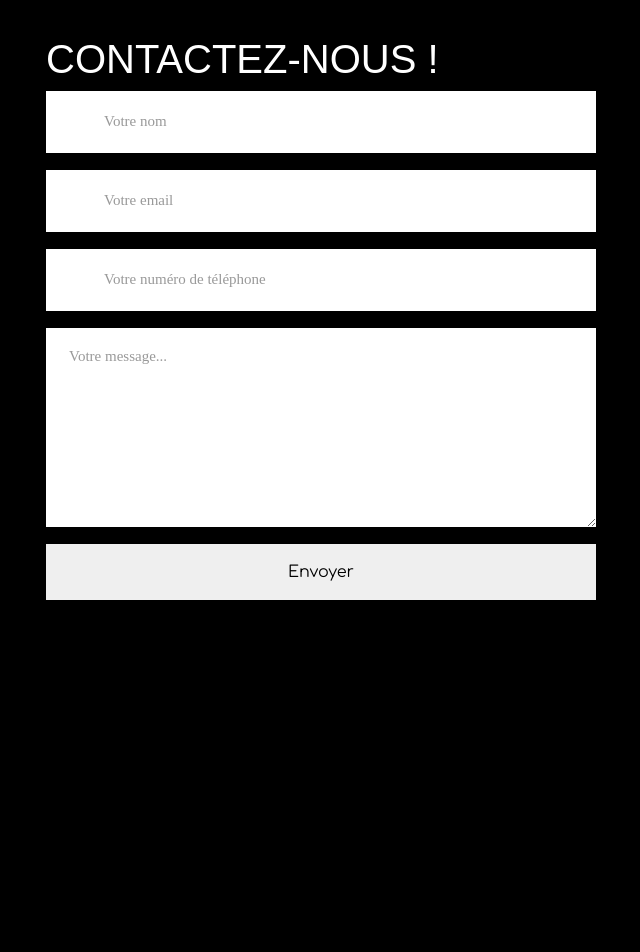
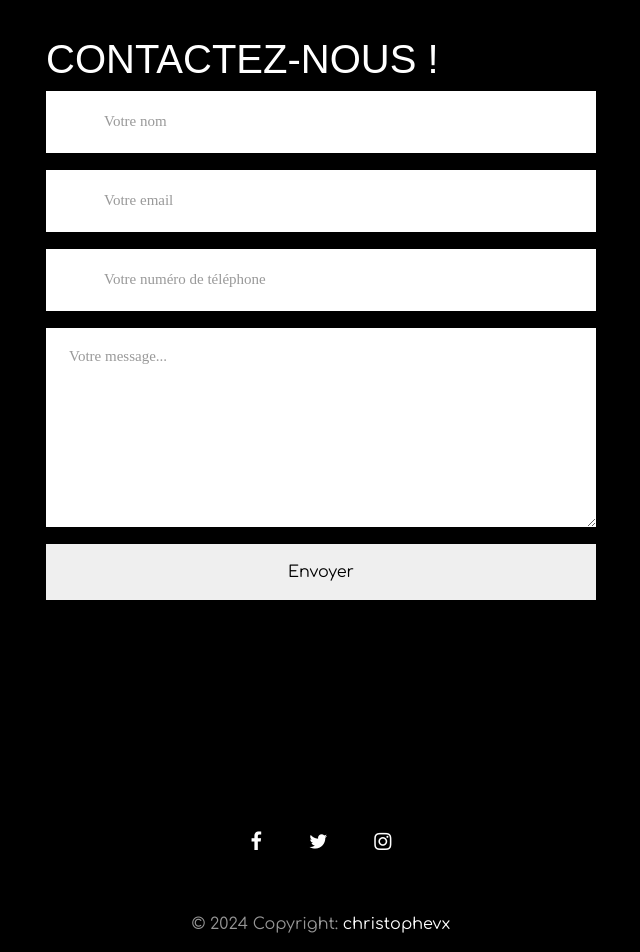
Before and after one commit to christophevx/xpcreation, a Jekyll site: the page built from contact.html, in a window 1280 px wide. Shown: the part 1008-1960 px from the top of the page, without its empty margins (319-959 px from the left). Built offline with Jekyll 4.4.1, drawn with Linux system fonts in a browser that asks for light colours; some web fonts are replaced; before the commit the page ends 1800 px from its top, so only the background shows below that.

Commit message:
Ajout du footer avec les boutons vers les réseaux sociaux

```diff
--- /dev/null
+++ b/_includes/footer.html
@@ -0,0 +1,46 @@
+<footer class="text-center bg-body-tertiary">
+    <!-- Grid container -->
+    <div class="container pt-4">
+      <!-- Section: Social media -->
+      <section class="mb-4">
+        <!-- Facebook -->
+        <a
+          data-mdb-ripple-init
+          class="btn btn-link btn-floating btn-lg m-1 socialnetworkbtn"
+          href="#!"
+          role="button"
+          data-mdb-ripple-color="dark"
+          ><i class="fab icon-facebook-f"></i
+        ></a>
+
+        <!-- Twitter -->
+        <a
+          data-mdb-ripple-init
+          class="btn btn-link btn-floating btn-lg m-1 socialnetworkbtn"
+          href="#!"
+          role="button"
+          data-mdb-ripple-color="dark"
+          ><i class="fab icon-twitter"></i
+        ></a>
+
+        <!-- Instagram -->
+        <a
+          data-mdb-ripple-init
+          class="btn btn-link btn-floating btn-lg m-1 socialnetworkbtn"
+          href="#!"
+          role="button"
+          data-mdb-ripple-color="dark"
+          ><i class="fab icon-instagram"></i
+        ></a>
+      </section>
+      <!-- Section: Social media -->
+    </div>
+    <!-- Grid container -->
+
+    <!-- Copyright -->
+    <div class="text-center p-3" style="background-color: rgba(0, 0, 0, 0.05);">
+      © {{ site.time | date: '%Y' }} Copyright:
+      <a class="socialnetworkbtn" href="https://christophevx.com/">christophevx</a>
+    </div>
+    <!-- Copyright -->
+  </footer>
--- a/_layouts/default.html
+++ b/_layouts/default.html
@@ -38,6 +38,7 @@
     {% include menu2.html %}
     {% include video.html %}
     {{ content }}
+    {% include footer.html %}
 </body>
 
 </html>
--- a/assets/css/styles.css
+++ b/assets/css/styles.css
@@ -872,3 +872,8 @@ div.container-contact100-form-btn:nth-child(8) > div:nth-child(1) > input:nth-ch
     width: 100%;
     padding: 1em;
 }
+
+a.socialnetworkbtn {
+    color: white;
+    text-decoration: none;
+}
```
